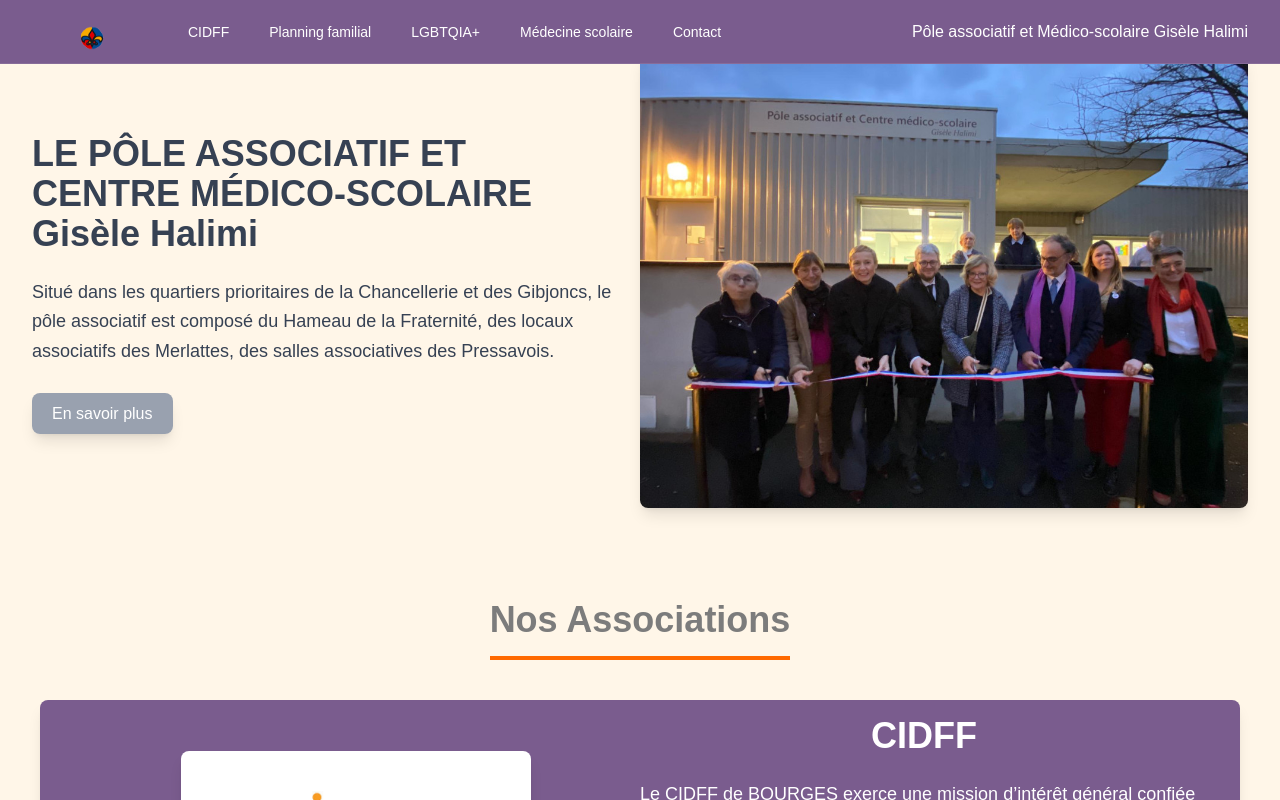
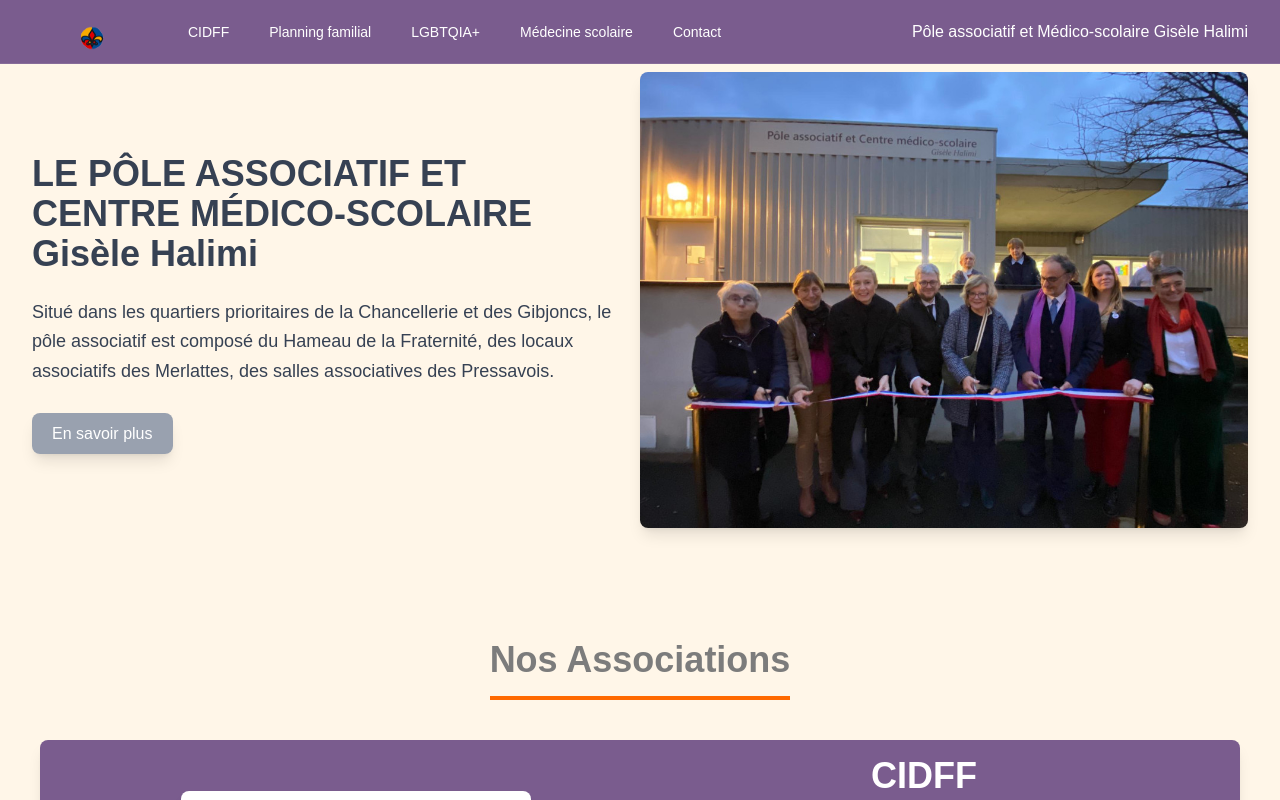
Before and after one commit to Dyls00/gisele_halimi_web_page, a Next.js app: page / in a window 1280 px wide. Shown: the top 800 px of the page. Built offline with nearby package versions, Linux system fonts and the light colour scheme.

Commit message:
correction height

```diff
--- a/app/globals.css
+++ b/app/globals.css
@@ -26,7 +26,7 @@
 }
 
 .height-100{
-  height: 70vh;
+  height: 75vh;
 }
 
 .height-10{
```
